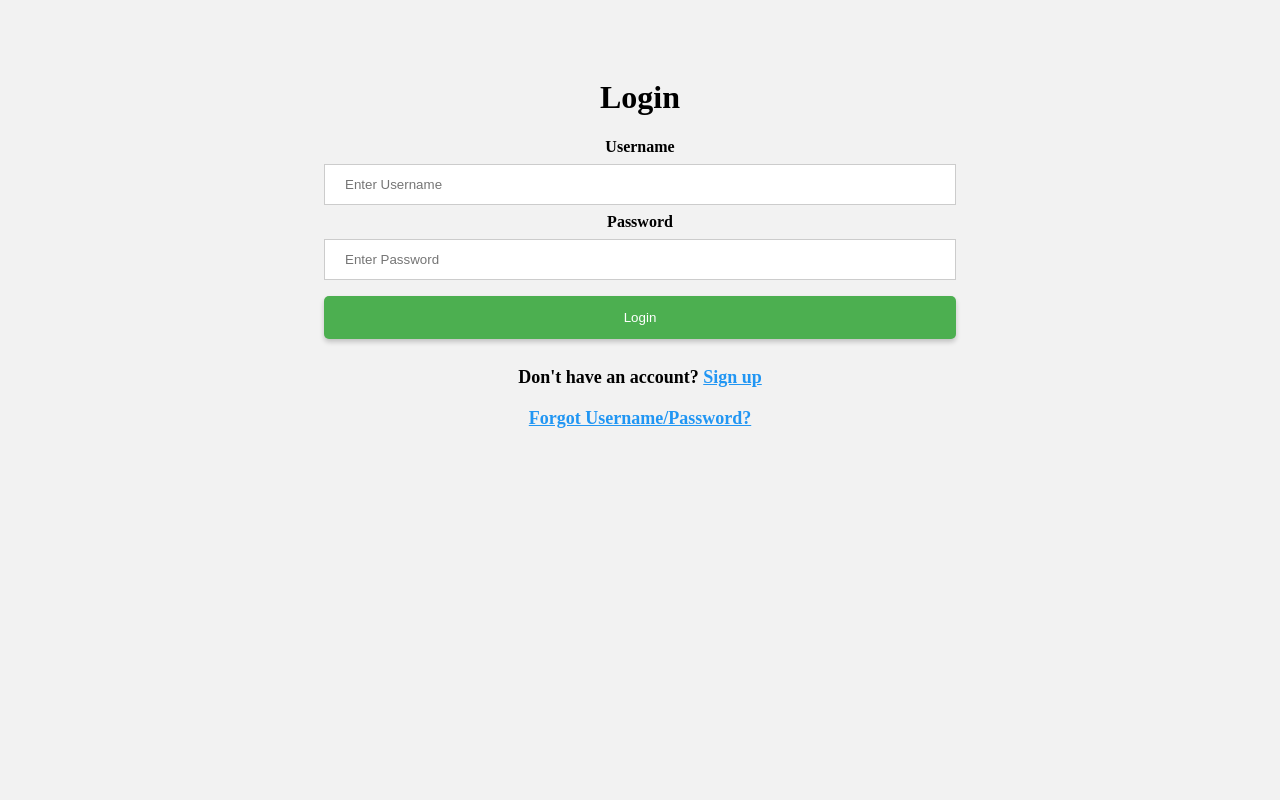
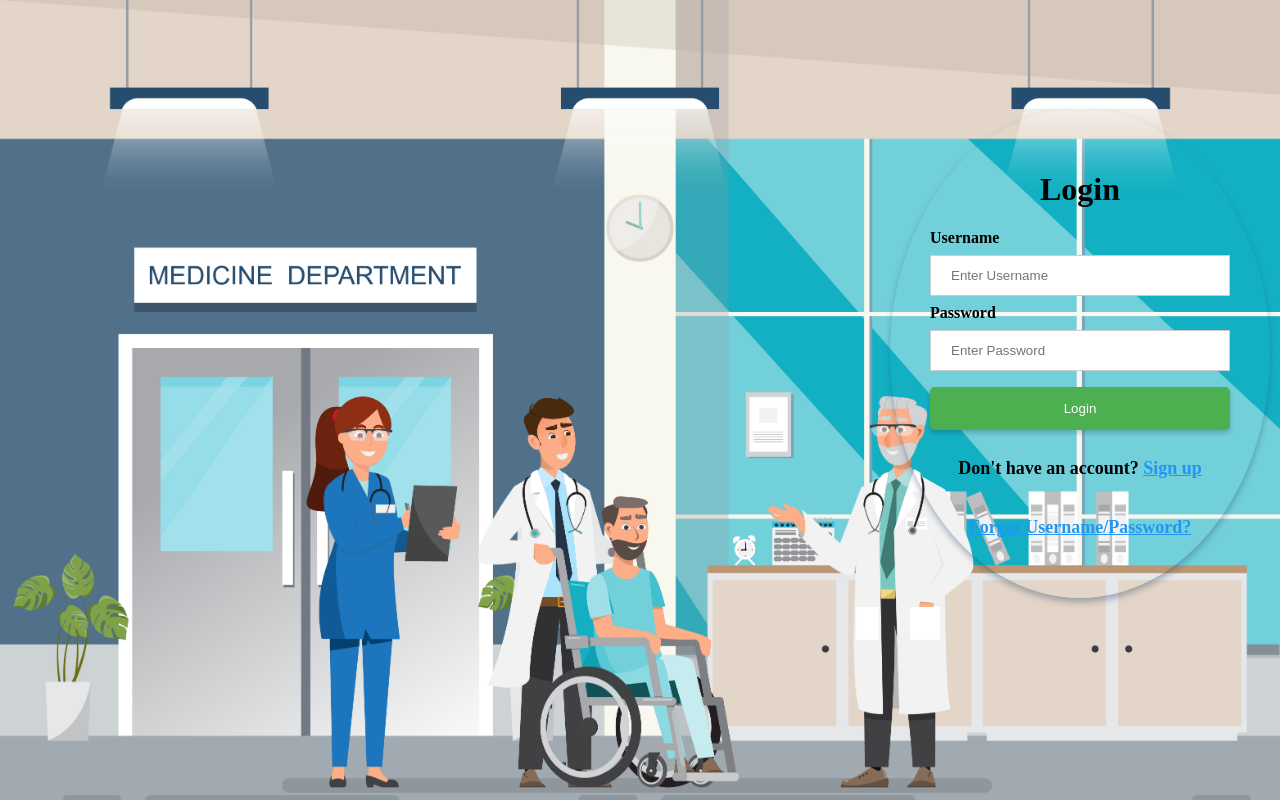
Before and after one commit to natrajan0409/MCA, a Flask app: page / in a window 1280 px wide. Run offline with Flask 3, Linux system fonts and the light colour scheme.

Commit message:
css changes

```diff
--- a/static/style.css
+++ b/static/style.css
@@ -1,14 +1,30 @@
 body {
-  background-color: #f2f2f2;
+  background-image: url('loginbg.jpg');
+  background-size: cover;
+  display: flex;
+    justify-content: center;
+    align-items: center;
+    height: 100vh;
+    margin: 0;
+    background-color: #f0f0f0;
 }
 
 .container {
-  margin: 0 auto;
-  width: 50%;
-  text-align: center;
-  padding-top: 50px;
+  position: absolute;
+  right: 0;
+  top: 98px;
+  margin: 10px; /* Adjust this value to move the form up or down */
+  max-width: 300px;
+  display: flex;
+  flex-direction: column;
+  justify-content: center;
+  align-items: center;
+  width: 450px;
+  height: 410px;
+  border-radius: 80%;
+  padding: 40px;
+  box-shadow: 0 4px 6px rgba(43, 76, 114, 0.385);
 }
-
 
 input[type=text],
 input[type=password],
@@ -19,7 +35,7 @@ input[type=email] {
   display: inline-block;
   border: 1px solid #ccc;
   box-sizing: border-box;
-  transition: border-color 0.3s ease-in-out;
+  transition: border-color 0.5s ease-in-out;
 }
 
 input[type=text]:focus,
```
Also changed, not shown: static/Homepage.css (+12 -7 lines), static/modify.css (+8 -12 lines), templates/modify.html (+5 -7 lines), static/home.jpg (added), static/loginbg.jpg (added).
